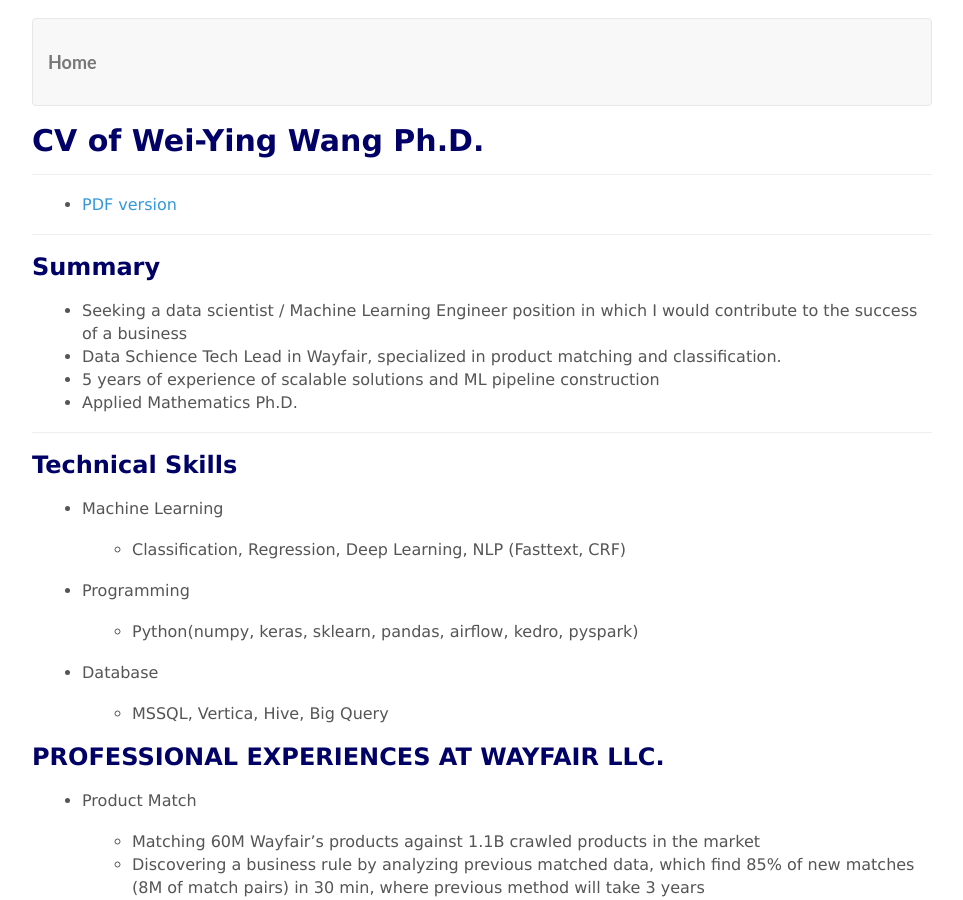
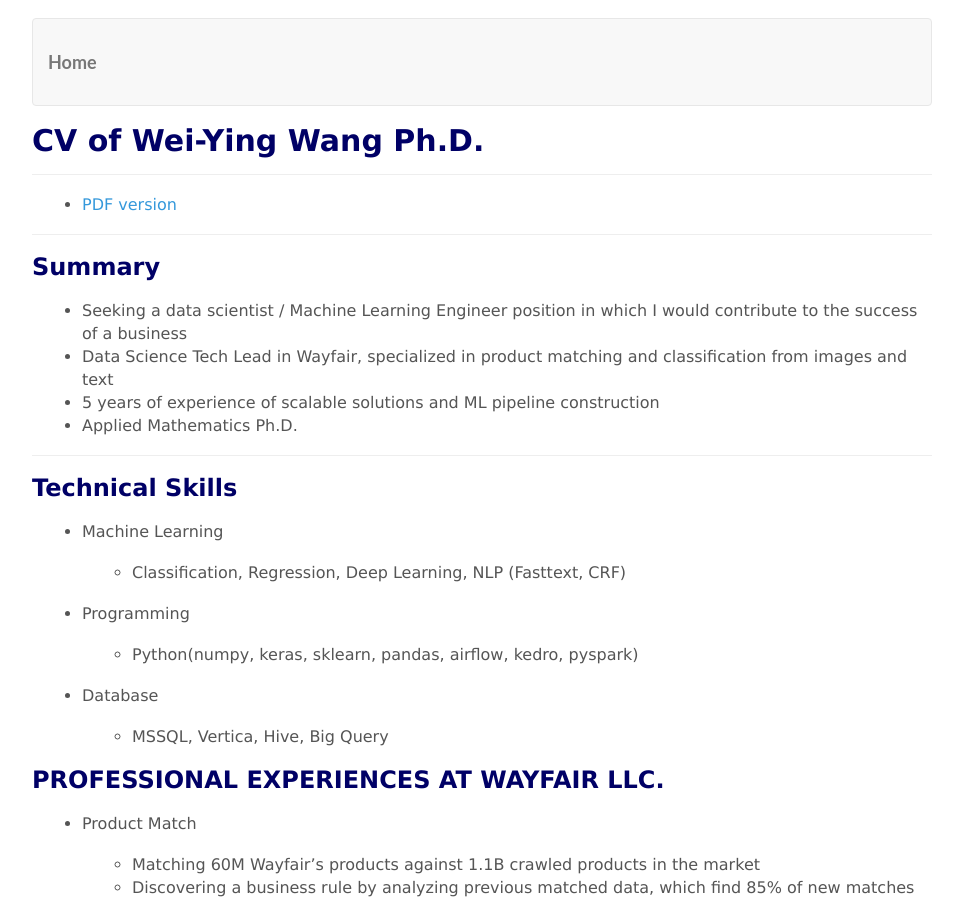
Before and after one commit to wayinone/wayinone.github.io, a Jekyll site: the page built from Resume.md, in a window 1280 px wide and 900 px high. Shown: the whole window, without its empty margins (158-1121 px from the left). Built offline with Jekyll 4.4.1, drawn with Linux system fonts in a browser that asks for light colours.

Commit message:
Update Resume.md

```diff
--- a/Resume.md
+++ b/Resume.md
@@ -7,14 +7,14 @@
 # CV of Wei-Ying Wang Ph.D.
 ---
 
-* [PDF version](/assets/wayne_cv_2023_v2.pdf)
+* [PDF version](/assets/wayne_cv_2023_v3.pdf)
 
 
 ---
 ## Summary ##
 * Seeking a data scientist / Machine Learning Engineer position in which I would contribute to the success of
 a business
-* Data Schience Tech Lead in Wayfair, specialized in product matching and classification.
+* Data Science Tech Lead in Wayfair, specialized in product matching and classification from images and text
 * 5 years of experience of scalable solutions and ML pipeline construction
 * Applied Mathematics Ph.D.
 
```
